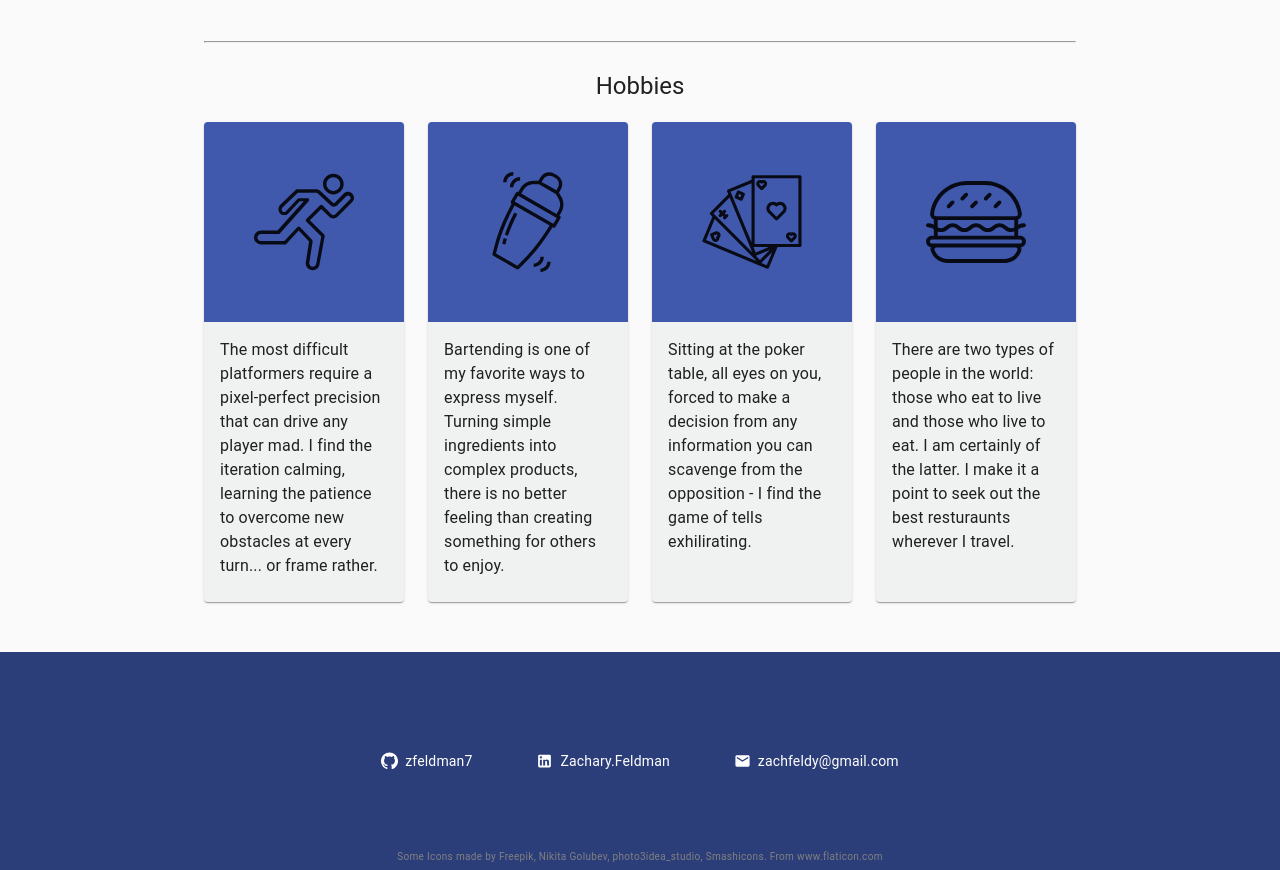
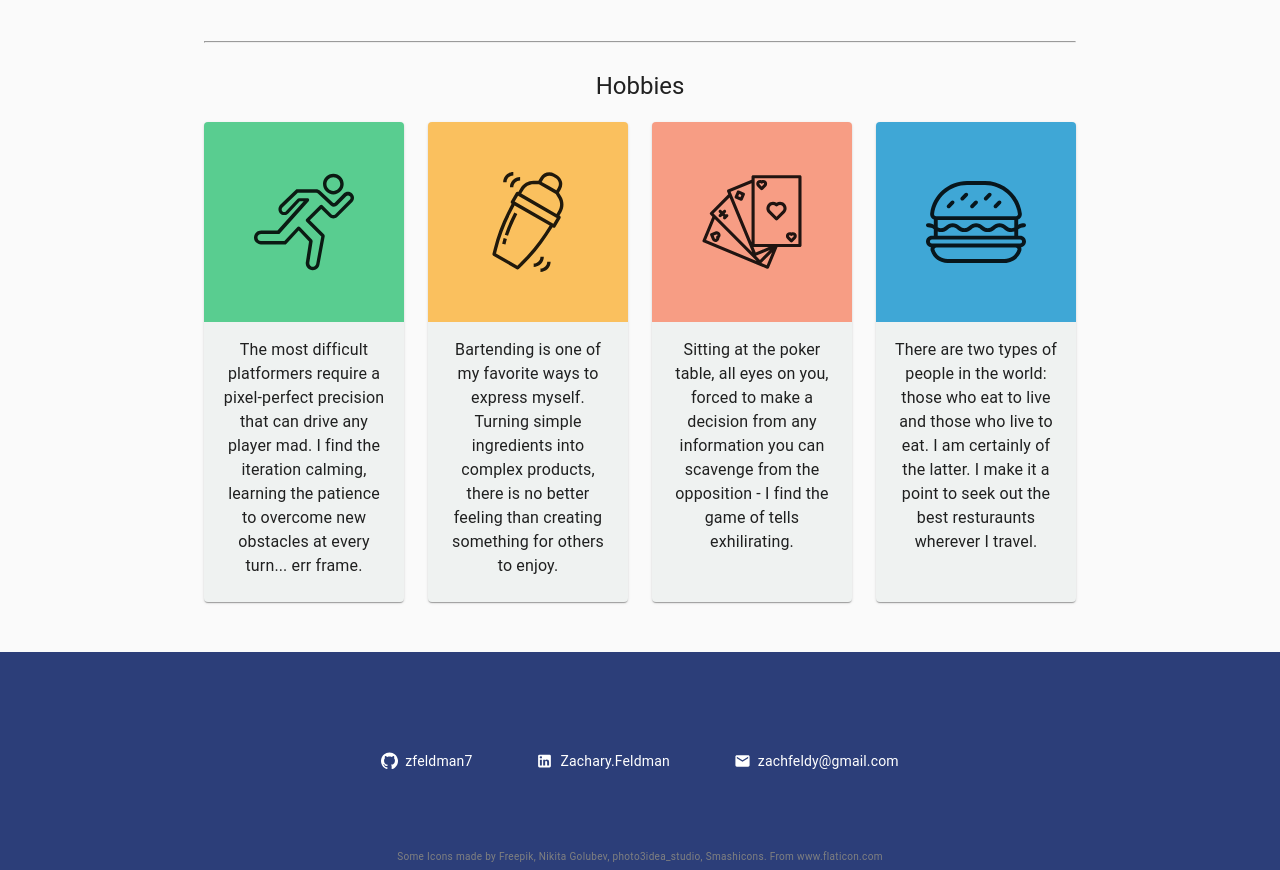
Before and after one commit to zfeldman7/zach-feld, a React (Create React App) app: page / in a window 1280 px wide. Shown: the part 2000-2870 px from the top of the page. Built offline with nearby package versions, Linux system fonts and the light colour scheme.

Commit message:
Hobby card color update

```diff
--- a/src/components/App/App.theme.ts
+++ b/src/components/App/App.theme.ts
@@ -28,7 +28,6 @@ export const theme = createMuiTheme({
         },
         MuiCardMedia: {
             root: {
-                backgroundColor: '#4059AD',
                 height: '200px',
             },
         },
--- a/src/components/Content/HobbyCards/BartendingCard.tsx
+++ b/src/components/Content/HobbyCards/BartendingCard.tsx
@@ -4,17 +4,20 @@ import { Typography, Card, CardMedia, CardContent, Box } from '@material-ui/core
 import { GitHub } from '../../SVG/GitHub'
 import { Shaker } from '../../SVG/Shaker'
 
+
+const yellow = "#FAC05E"
+
 export const BartendingCard: FC = () => {
     const classes = contentStyles()
     return (
         <Card className={classes.card}>
-            <Box textAlign="center">
+            <Box textAlign="center" bgcolor={yellow}>
                 <CardMedia>
                         <Shaker className={classes.icon} />
                 </CardMedia>
             </Box>
             <CardContent className={classes.cardContent}>
-                <Typography>
+                <Typography align="center">
                     Bartending is one of my favorite ways to express myself. Turning simple ingredients into complex products,
                     there is no better feeling than creating something for others to enjoy.
                 </Typography>
--- a/src/components/Content/HobbyCards/FoodCard.tsx
+++ b/src/components/Content/HobbyCards/FoodCard.tsx
@@ -3,17 +3,19 @@ import { contentStyles } from '../Content.theme'
 import { Typography, Card, CardMedia, CardContent, Box } from '@material-ui/core'
 import { Food } from '../../SVG/Food'
 
+const blue = "#3FA7D6"
+
 export const FoodCard: FC = () => {
     const classes = contentStyles()
     return (
         <Card className={classes.card}>
-            <Box textAlign="center">
+            <Box textAlign="center" bgcolor={blue}>
                 <CardMedia>
                         <Food className={classes.icon} />
                 </CardMedia>
             </Box>
             <CardContent className={classes.cardContent}>
-                <Typography>
+                <Typography align="center">
                 There are two types of people in the world: those who eat to live and those who live to eat.
                 I am certainly of the latter. I make it a point to seek out the best resturaunts wherever I travel.
                 </Typography>
--- a/src/components/Content/HobbyCards/PlatformerCard.tsx
+++ b/src/components/Content/HobbyCards/PlatformerCard.tsx
@@ -3,19 +3,21 @@ import { contentStyles } from '../Content.theme'
 import { Typography, Card, CardMedia, CardContent, Box } from '@material-ui/core'
 import { Runner } from '../../SVG/Runner'
 
+const green = "#59CD90"
+
 export const PlatformerCard: FC = () => {
     const classes = contentStyles()
     return (
         <Card className={classes.card}>
-            <Box textAlign="center">
+            <Box textAlign="center" bgcolor={green}>
                 <CardMedia>
                         <Runner className={classes.icon} />
                 </CardMedia>
             </Box>
         <CardContent className={classes.cardContent}>
-            <Typography>
+            <Typography align="center">
                 The most difficult platformers require a pixel-perfect precision that can drive any player mad.
-                I find the iteration calming, learning the patience to overcome new obstacles at every turn... or frame rather.
+                I find the iteration calming, learning the patience to overcome new obstacles at every turn... err frame.
             </Typography>
         </CardContent>
     </Card>
--- a/src/components/Content/HobbyCards/PokerCard.tsx
+++ b/src/components/Content/HobbyCards/PokerCard.tsx
@@ -3,17 +3,19 @@ import { contentStyles } from '../Content.theme'
 import { Typography, Card, CardMedia, CardContent, Box } from '@material-ui/core'
 import { Cards } from '../../SVG/Cards'
 
+const orange = "#F79D84"
+
 export const PokerCard: FC = () => {
     const classes = contentStyles()
     return (
         <Card className={classes.card}>
-            <Box textAlign="center">
+            <Box textAlign="center" bgcolor={orange}>
                 <CardMedia>
                         <Cards className={classes.icon} />
                 </CardMedia>
             </Box>
             <CardContent className={classes.cardContent}>
-                <Typography>
+                <Typography align="center">
                     Sitting at the poker table, all eyes on you,
                     forced to make a decision from any information you can scavenge from the opposition -
                     I find the game of tells exhilirating.
```
